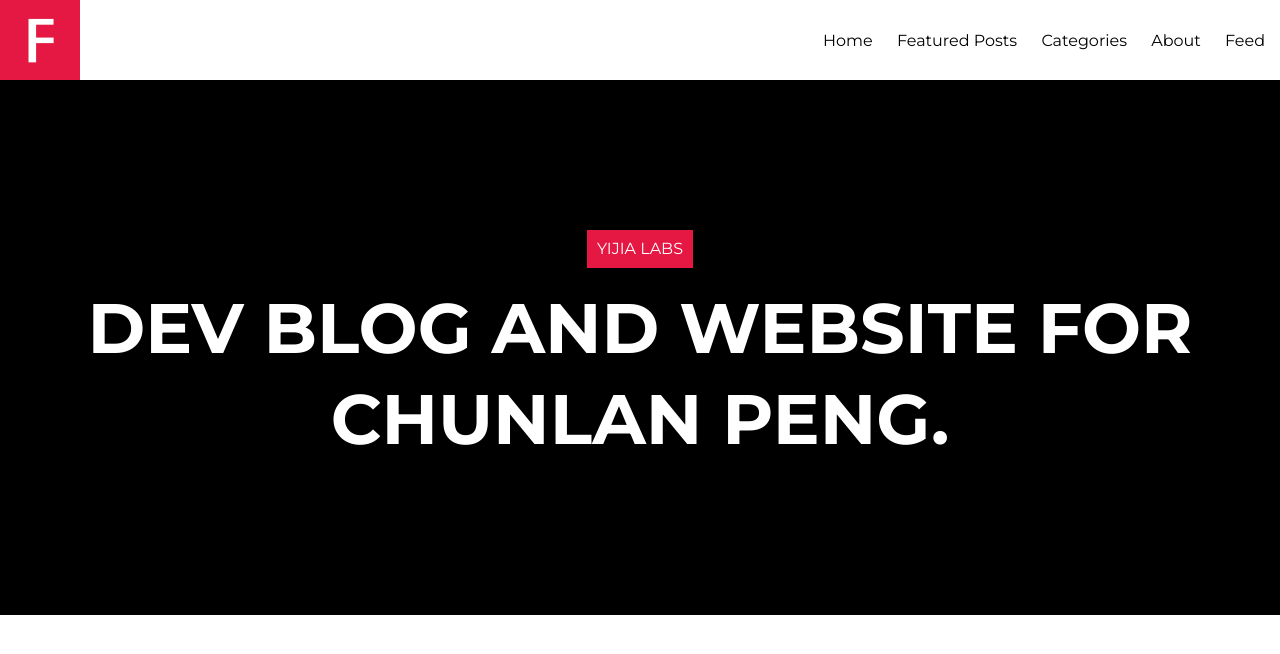
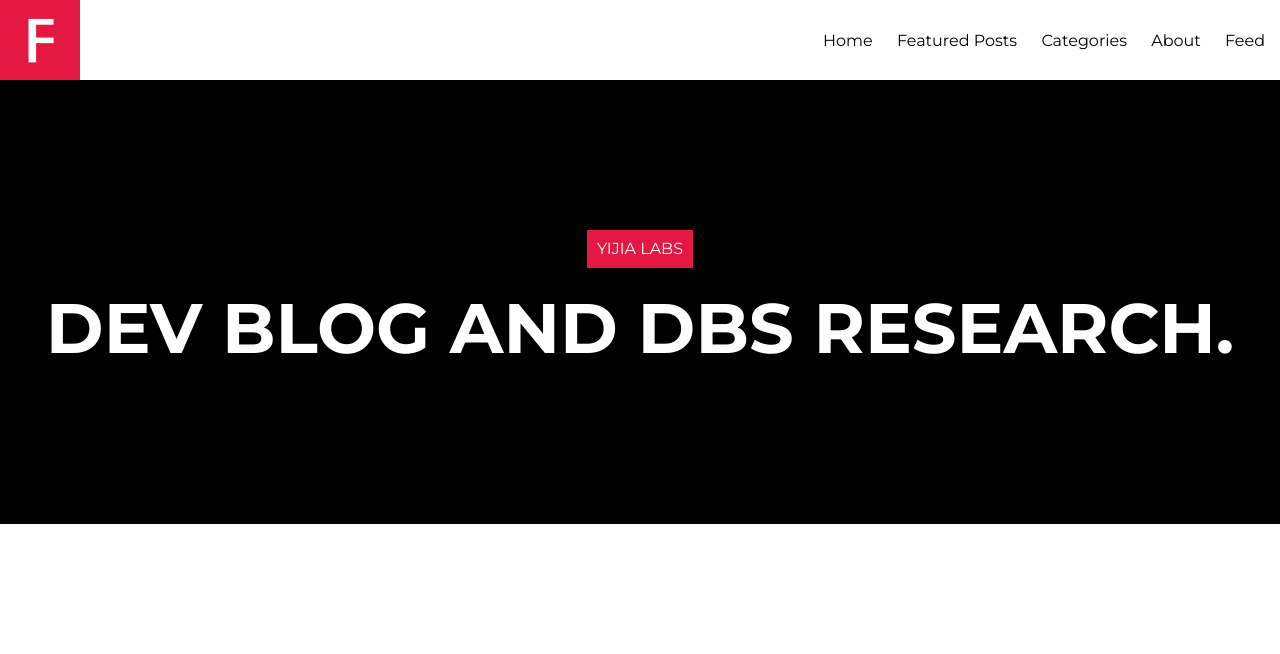
Before and after one commit to yijialabs/yijialabs.github.io, a Jekyll site: the page built from index.html, in a window 1280 px wide and 900 px high. Shown: the top 654 px of the window. Built offline with Jekyll 4.4.1, drawn with Linux system fonts in a browser that asks for light colours; the list of posts is cut into pages by our own code; some of the changed text lies outside the part shown.

Commit message:
Anonymize.

```diff
--- a/_config.yml
+++ b/_config.yml
@@ -1,5 +1,5 @@
 title:            YiJia Labs
-description:      "Development blog and website for Chunlan Peng."
+description:      "Development blog and DBS research."
 logo:             logo.png
 # disqus_shortname: ""
 share:            false
@@ -11,7 +11,7 @@ url:              ""
 
 # Owner/author information
 owner:
-  name:           Chunlan Peng
+  name:           YiJia Labs
   description:    ""
   # Social networking links used in footer. Update and remove as you like.
   github:         yijialabs
--- a/index.html
+++ b/index.html
@@ -1,7 +1,7 @@
 ---
 layout: blog
 title: YiJia Labs
-description: "Dev blog and website for Chunlan Peng."
+description: "Dev blog and DBS research."
 headline: An Engineer's Diary
 ---
 {% if site.paginate %}
```
